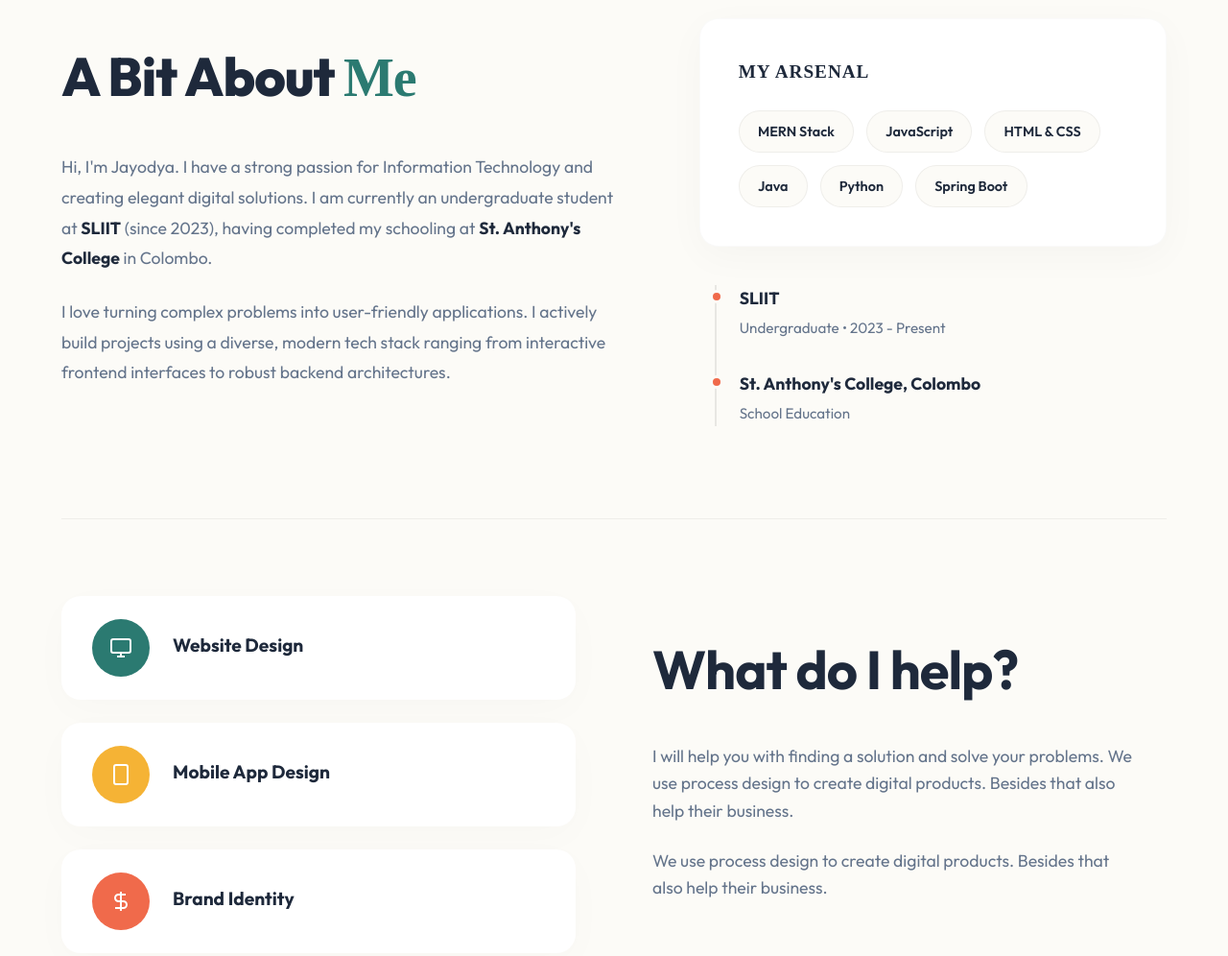
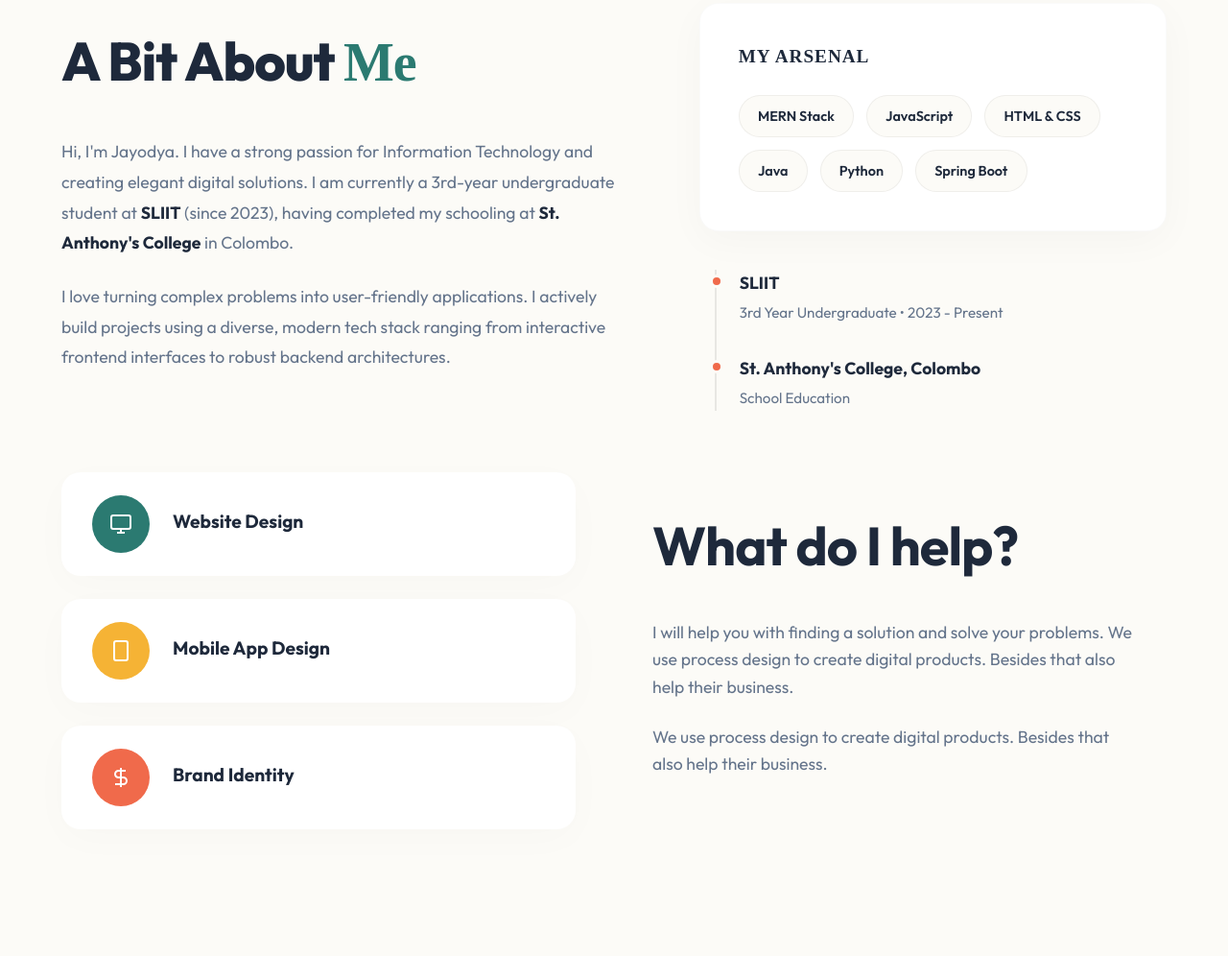
Before and after one commit to Achintha2002/Portfolio_Project, a website built with Vite: page index.html in a window 1280 px wide. Shown: the part 896-1892 px from the top of the page at 96% size. Built offline with nearby package versions, Linux system fonts and the light colour scheme; a web font is replaced by a local one.

Commit message:
style: update section padding and revise academic status details in about section

```diff
--- a/css/styles.css
+++ b/css/styles.css
@@ -284,8 +284,7 @@ body {
     display: grid;
     grid-template-columns: 1fr 1fr;
     gap: 5rem;
-    padding: 5rem 0;
-    border-top: 1px solid rgba(0,0,0,0.05);
+    padding: 2rem 0 5rem 0;
 }
 
 .services-cards {
@@ -565,7 +564,7 @@ body {
    About Section
    ========================================= */
 .about-section {
-    padding: 6rem 0;
+    padding: 5rem 0 2rem 0;
 }
 
 .about-grid {
--- a/index.html
+++ b/index.html
@@ -89,7 +89,7 @@
                 <div class="about-text-col">
                     <h2 class="section-title">A Bit About <span class="serif-text highlight-teal">Me</span></h2>
                     <p class="about-desc">
-                        Hi, I'm Jayodya. I have a strong passion for Information Technology and creating elegant digital solutions. I am currently an undergraduate student at <strong>SLIIT</strong> (since 2023), having completed my schooling at <strong>St. Anthony's College</strong> in Colombo.
+                        Hi, I'm Jayodya. I have a strong passion for Information Technology and creating elegant digital solutions. I am currently a 3rd-year undergraduate student at <strong>SLIIT</strong> (since 2023), having completed my schooling at <strong>St. Anthony's College</strong> in Colombo.
                     </p>
                     <p class="about-desc">
                         I love turning complex problems into user-friendly applications. I actively build projects using a diverse, modern tech stack ranging from interactive frontend interfaces to robust backend architectures.
@@ -113,7 +113,7 @@
                         <div class="timeline-item">
                             <div class="t-dot"></div>
                             <h4>SLIIT</h4>
-                            <p>Undergraduate • 2023 - Present</p>
+                            <p>3rd Year Undergraduate • 2023 - Present</p>
                         </div>
                         <div class="timeline-item">
                             <div class="t-dot"></div>
```
